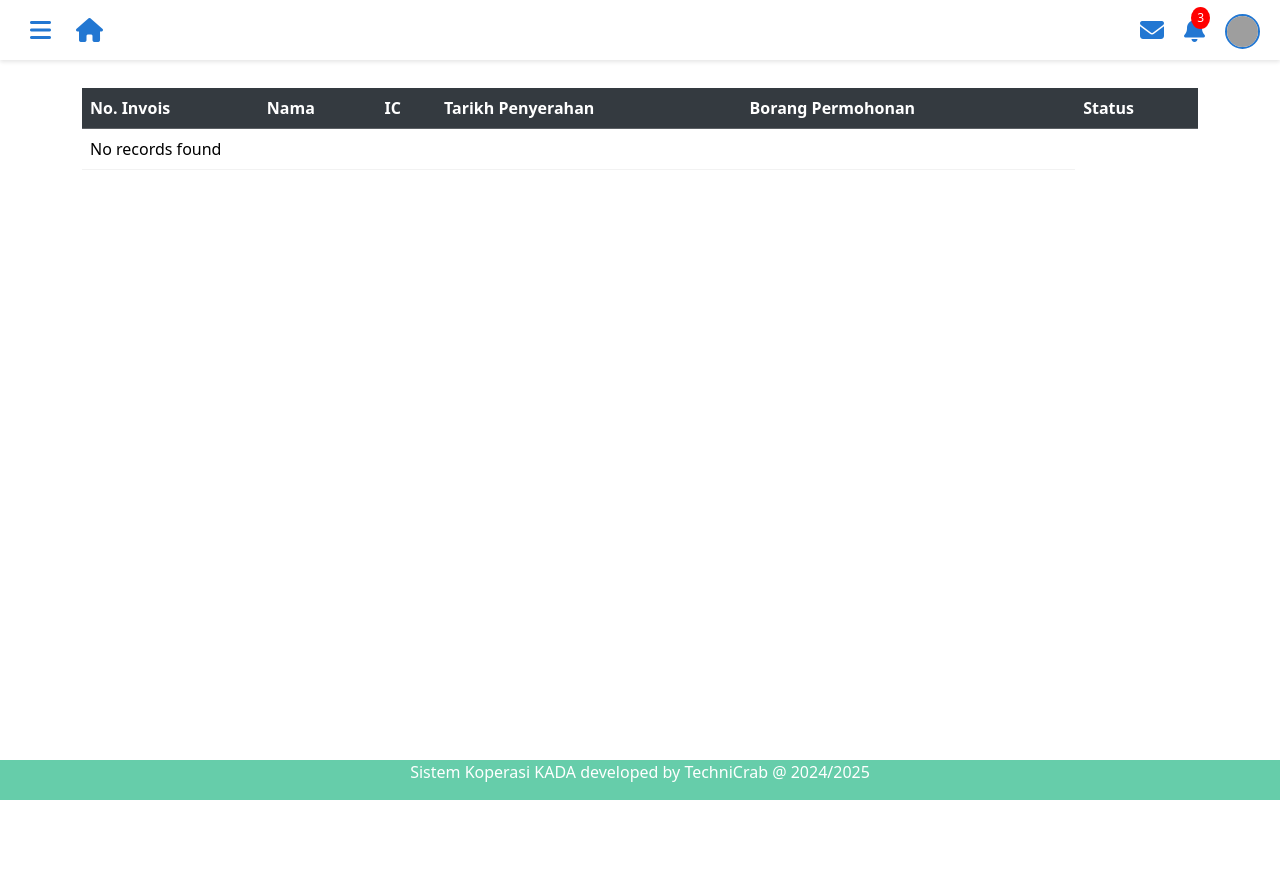
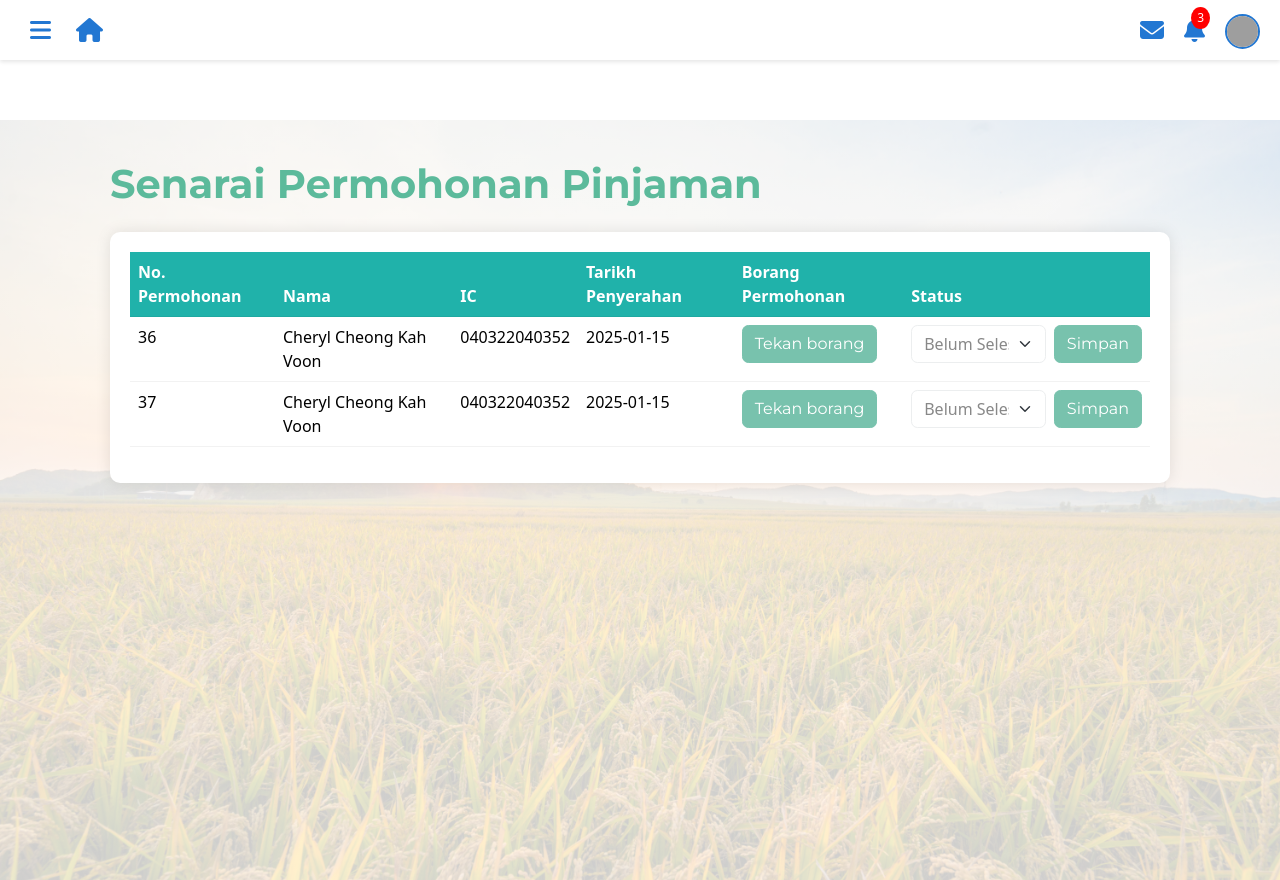
Before and after one commit to Cheryl322/Kada, a PHP site: page /senaraiPermohonanPinjaman.php in a window 1280 px wide. Before the commit the page ends 800 px from the top, so only its background shows below. Run offline with PHP 8.4, Linux system fonts and the light colour scheme; data comes from the database, SQL or seed files in the repository; grey boxes are pictures that could not be loaded.

Commit message:
updated mao

```diff
--- a/senaraiPermohonanPinjaman.php
+++ b/senaraiPermohonanPinjaman.php
@@ -25,55 +25,164 @@ $sql = "SELECT
 			m.memberName,
 			m.ic,
 			la.loanApplicationDate as applicationDate,
-			la.loanStatus
+			COALESCE(la.loanStatus, 'Belum Selesai') as loanStatus
 		FROM
 			tb_loanapplication la
 		JOIN
-			tb_loan l ON la.loanApplicationID = l.loanApplicationID
-		JOIN
-			tb_member m ON l.loanApplicationID = m.employeeID";
+			tb_member m ON la.employeeID = m.employeeID
+		ORDER BY
+			la.loanApplicationDate DESC";
 
 $result = mysqli_query($conn, $sql);
 ?>
 
 <br><br><br>
-<div class="container mt-3">
-	<table class="table">
-		<thead class="table-dark">
+<div class="wrapper">
+<div class="container mt-5">
+    <h1 class="mb-4">Senarai Permohonan Pinjaman</h1>
+
+    <div class="row">
+        <div class="col-md-12">
+            <div class="table-wrapper">
+                <table class="table table-hover">
+                    <thead>
                         <tr>
-			    <th>No. Invois</th>
-			    <th>Nama</th>
-			    <th>IC</th>
-			    <th>Tarikh Penyerahan</th>
-				<th>Borang Permohonan</th>
-			    <th>Status</th>
+                            <th style="background-color: LightSeaGreen; color: white;">No. Permohonan</th>
+                            <th style="background-color: LightSeaGreen; color: white;">Nama</th>
+                            <th style="background-color: LightSeaGreen; color: white;">IC</th>
+                            <th style="background-color: LightSeaGreen; color: white;">Tarikh Penyerahan</th>
+                            <th style="background-color: LightSeaGreen; color: white;">Borang Permohonan</th>
+                            <th style="background-color: LightSeaGreen; color: white;">Status</th>
                         </tr>
                     </thead>
                     <tbody>
                         <?php
                         if (mysqli_num_rows($result) > 0) {
-                while ($row = mysqli_fetch_assoc($result)) {
+                            while($row = mysqli_fetch_assoc($result)) {
                                 echo "<tr>";
                                 echo "<td>" . htmlspecialchars($row['loanApplicationID']) . "</td>";
                                 echo "<td>" . htmlspecialchars($row['memberName']) . "</td>";
                                 echo "<td>" . htmlspecialchars($row['ic']) . "</td>";
                                 echo "<td>" . htmlspecialchars($row['applicationDate']) . "</td>";
-                    echo "<td><a href='#" . $row['memberRegistrationID'] . "' class='btn btn-primary'>Tekan borang</a></td>";
+                                echo "<td><a href='penyatapermohonanloan.php?id=" . $row['loanApplicationID'] . "' class='btn btn-primary'>Tekan borang</a></td>";
                                 echo "<td>";
-                    echo "<select class='form-select'>";
+                                echo "<div class='d-flex align-items-center'>";
+                                echo "<select class='form-select status-select me-2' data-id='" . $row['loanApplicationID'] . "'>";
                                 echo "<option value='Belum Selesai'" . ($row['loanStatus'] == 'Belum Selesai' ? ' selected' : '') . ">Belum Selesai</option>";
                                 echo "<option value='Diluluskan'" . ($row['loanStatus'] == 'Diluluskan' ? ' selected' : '') . ">Diluluskan</option>";
                                 echo "<option value='Ditolak'" . ($row['loanStatus'] == 'Ditolak' ? ' selected' : '') . ">Ditolak</option>";
                                 echo "</select>";
+                                echo "<button class='btn btn-primary save-status' data-id='" . $row['loanApplicationID'] . "'>Simpan</button>";
+                                echo "</div>";
                                 echo "</td>";
                                 echo "</tr>";
                             }
                         } else {
-                echo "<tr><td colspan='5'>No records found</td></tr>";
+                            echo "<tr><td colspan='6'>No records found</td></tr>";
                         }
-
-            mysqli_close($conn);
                         ?>
                     </tbody>
                 </table>
             </div>
+        </div>
+    </div>
+</div>
+</div>
+
+<!-- Add jQuery and JavaScript for status updates -->
+<script src="https://code.jquery.com/jquery-3.6.0.min.js"></script>
+<script>
+$(document).ready(function() {
+    $('.save-status').click(function() {
+        const loanId = $(this).data('id');
+        const statusSelect = $(this).closest('div').find('.status-select');
+        const status = statusSelect.val();
+        const button = $(this);
+
+        button.prop('disabled', true).html('<span class="spinner-border spinner-border-sm" role="status" aria-hidden="true"></span> Saving...');
+
+        $.ajax({
+            url: 'update_loan_status.php',  // Create this file for handling loan status updates
+            method: 'POST',
+            data: {
+                loanId: loanId,
+                status: status
+            },
+            success: function(response) {
+                if (response === 'Success') {
+                    alert('Status berjaya dikemaskini');
+                    location.reload();
+                } else {
+                    alert('Ralat mengemaskini status');
+                    button.prop('disabled', false).html('Simpan');
+                }
+            },
+            error: function() {
+                alert('Ralat sambungan ke pelayan');
+                button.prop('disabled', false).html('Simpan');
+            }
+        });
+    });
+});
+</script>
+
+<style>
+body {
+    margin: 0;
+    padding: 0;
+}
+
+.wrapper {
+    min-height: calc(100vh - 40px);
+    position: relative;
+    background: linear-gradient(rgba(255, 255, 255, 0.8), rgba(255, 255, 255, 0.8)), url('img/padi.jpg') no-repeat center center fixed;
+    background-size: cover;
+}
+
+.container {
+    position: relative;
+    z-index: 1;
+    padding: 40px;
+    margin-top: 40px;
+}
+
+.table-wrapper {
+    background: white;
+    padding: 20px;
+    border-radius: 10px;
+    box-shadow: 0 0 15px rgba(0,0,0,0.1);
+}
+
+.custom-table {
+    width: 100%;
+    border-collapse: collapse;
+    table-layout: fixed;
+}
+
+.custom-table th,
+.custom-table td {
+    padding: 12px;
+    text-align: left;
+    overflow: hidden;
+    text-overflow: ellipsis;
+    white-space: nowrap;
+}
+
+.custom-table th {
+    background-color: MediumAquamarine;
+    color: white;
+}
+
+.custom-table td {
+    border-bottom: 1px solid #ddd;
+}
+
+.custom-table td:first-child {
+    background-color: #e0f7fa;
+}
+
+h1 {
+    color: #5CBA9B;
+    font-weight: 600;
+}
+</style>
```
Lines whose indentation alone changed are shown as unchanged.
